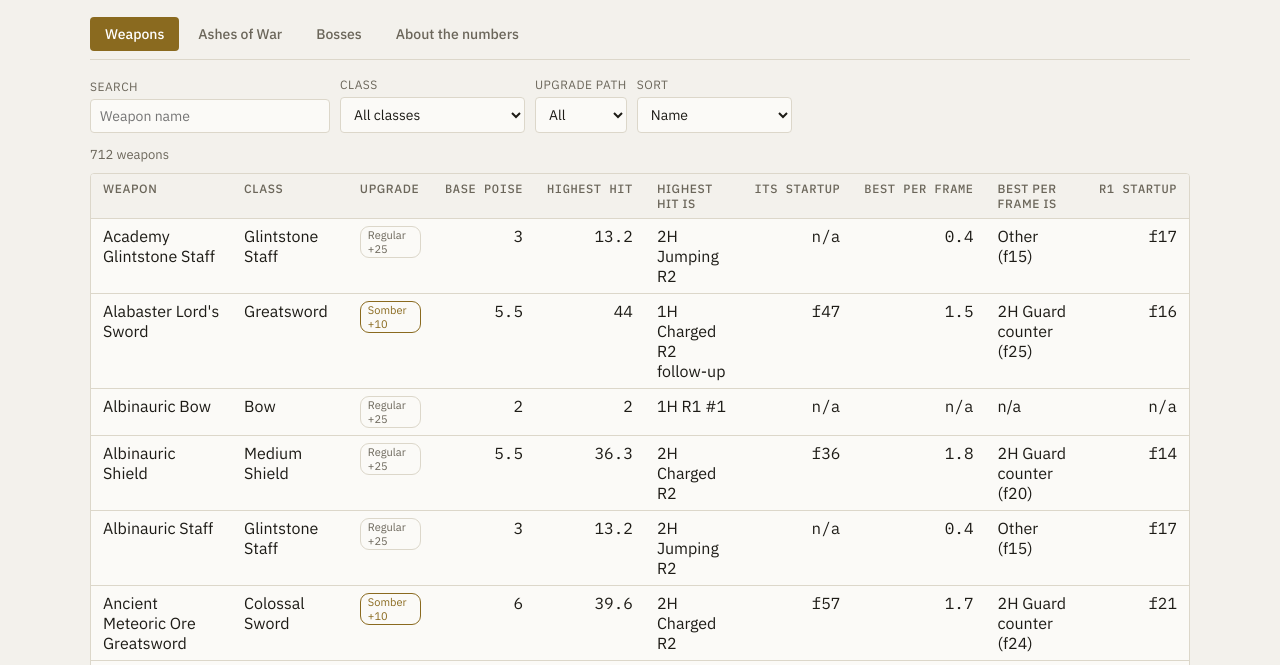
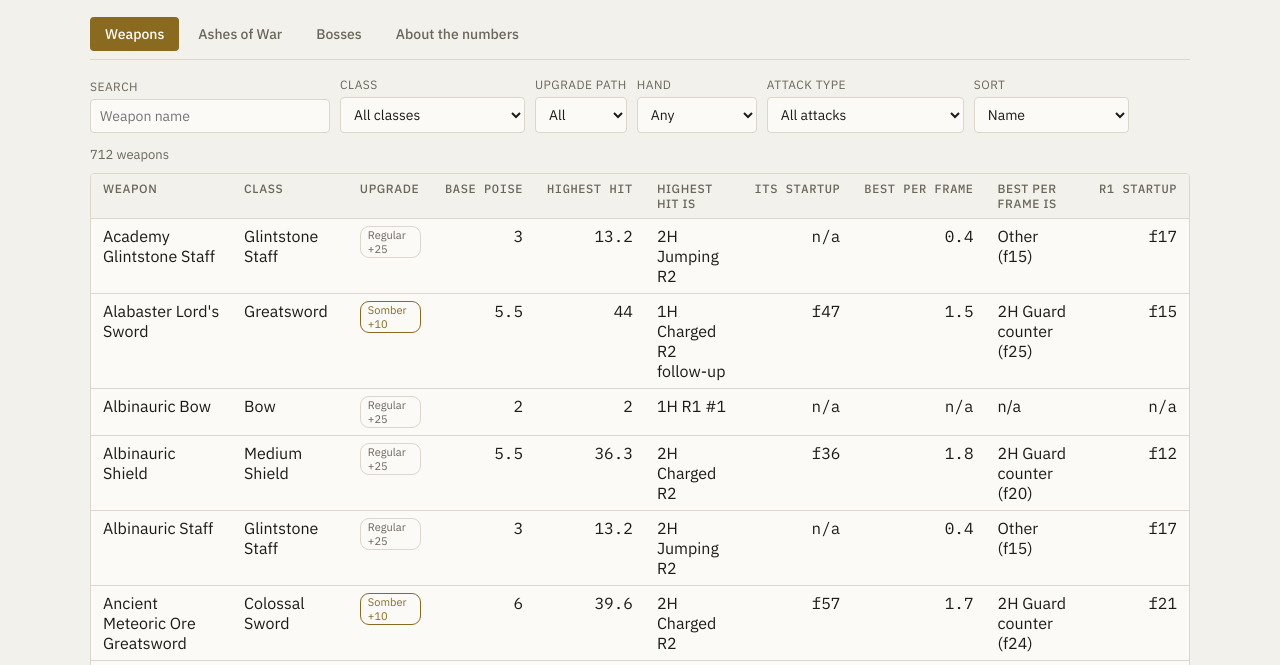
Before and after one commit to lazyloafs/eldenringpoise, a plain HTML site: page index.html in a window 1280 px wide. Shown: the part 131-796 px from the top of the page. Drawn offline with Linux system fonts and the light colour scheme.

Commit message:
Add hand and attack-type filters to the weapons tab
Co-Authored-By: Claude Sonnet 5.5 <noreply@anthropic.com>
Claude-Session: https://claude.ai/code/session_014dqCesAsDezLKZq3ccFGd3

```diff
--- a/index.html
+++ b/index.html
@@ -67,6 +67,8 @@ footer{margin-top:32px;color:var(--mute);font-size:12px}
 <label>Search<input type="search" id="wq" placeholder="Weapon name"></label>
 <label>Class<select id="wt"></select></label>
 <label>Upgrade path<select id="wu"><option value="">All</option><option>Regular</option><option>Somber</option></select></label>
+<label>Hand<select id="wh"><option value="">Any</option><option value="1H">One-handed</option><option value="2H">Two-handed</option></select></label>
+<label>Attack type<select id="wk"></select></label>
 <label>Sort<select id="ws"><option value="name">Name</option><option value="sa">Base poise</option><option value="max">Highest hit</option><option value="pf">Poise per frame</option><option value="r1">Fastest R1 startup</option><option value="fast">Fastest any attack</option></select></label>
 </div>
 <div class="count" id="wc"></div>
@@ -121,10 +123,10 @@ function lab(j){
   else if(h===4){name='Mounted / other';grp='Mounted and other';}
   else if(h===5){name='Riposte / backstab';grp='Ripostes and backstabs';}
   else {name='Other';grp='Other';}
-  return {grp,name:hand+name,hit:(h===1||h===3)&&u%5?hit:(h===0||h===2)&&u?null:1,j};
+  const kind=name.startsWith('R1 #')?'R1 (any chain hit)':name;return {grp,kind,hand:hand.trim(),name:hand+name,hit:(h===1||h===3)&&u%5?hit:(h===0||h===2)&&u?null:1,j};
 }
 function movesOf(w){let r=[];w.vs.forEach(v=>(D.movesets[v]||[]).forEach(m=>r.push(m)));return r}
-D.weapons.forEach(w=>{w.mv=movesOf(w);const t=topOf(w);w.max=t?t.p:0;w.topl=t?lbl(t):'—';w.topf=t&&t.f?t.f[0]:null;const q=pfOf(w);w.bpf=q?q.pf:0;w.bpfl=q?lbl(q)+' (f'+q.f[0]+')':'n/a';const r1=wrows(w).filter(x=>x.f&&(x.m[0]===0||x.m[0]===200));w.r1=r1.length?Math.min(...r1.map(x=>x.f[0])):null;w.fast=Math.min(999,...wrows(w).filter(x=>x.f).map(x=>x.f[0]));});
+D.weapons.forEach(w=>{w.mv=movesOf(w)});
 // tabs
 document.querySelectorAll('#tabs button').forEach(b=>b.onclick=()=>{
   document.querySelectorAll('#tabs button').forEach(x=>x.setAttribute('aria-selected',x===b));
@@ -136,7 +138,9 @@ const types=[...new Set(D.weapons.map(w=>w.type))].sort();
 $('#wt').innerHTML='<option value="">All classes</option>'+types.map(t=>`<option>${esc(t)}</option>`).join('');
 const FPS=30;
 function frOf(w,j){const f=D.frames[w.cat];const x=f&&f[j];return x&&x[0]>=3?x:null}
-function wrows(w){return w.mv.map(m=>{const p=P(w.sa,m[2],m[3]);const f=frOf(w,m[0]);return {m,p,l:lab(m[0]),f,pf:f?p/f[0]:0}}).filter(x=>x.p>0)}
+const FL={kind:'',hand:''};
+function wrows(w){return w.mv.map(m=>{const p=P(w.sa,m[2],m[3]);const f=frOf(w,m[0]);return {m,p,l:lab(m[0]),f,pf:f?p/f[0]:0}}).filter(x=>x.p>0&&(!FL.kind||x.l.kind===FL.kind)&&(!FL.hand||x.l.hand===FL.hand))}
+function calc(w){const t=topOf(w);w.max=t?t.p:0;w.topl=t?lbl(t):'—';w.topf=t&&t.f?t.f[0]:null;const q=pfOf(w);w.bpf=q?q.pf:0;w.bpfl=q?lbl(q)+' (f'+q.f[0]+')':'n/a';const r1=wrows(w).filter(x=>x.f&&x.l.kind==='R1 (any chain hit)');w.r1=r1.length?Math.min(...r1.map(x=>x.f[0])):null;w.fast=Math.min(999,...wrows(w).filter(x=>x.f).map(x=>x.f[0]));w.has=!!t}
 function topOf(w){const r=wrows(w);if(!r.length)return null;return r.reduce((a,b)=>b.p>a.p?b:a)}
 function pfOf(w){const r=wrows(w).filter(x=>x.f);if(!r.length)return null;return r.reduce((a,b)=>b.pf>a.pf?b:a)}
 function lbl(x){return x.l.name+(x.l.hit>1?', hit '+x.l.hit:'')}
@@ -144,12 +148,12 @@ const f1=x=>(Math.round(x*10)/10).toString();
 function frTxt(x){return x.f?('f'+x.f[0]+(x.f[1]>x.f[0]?'-'+x.f[1]:'')):'n/a'}
 function wmoves(w){
   const rows=wrows(w);
-  if(!rows.length)return '<span class="mute">No poise-dealing attacks found for this weapon.</span>';
+  if(!rows.length)return '<span class="mute">No poise-dealing attacks match the current filters.</span>';
   const top=topOf(w);
   const best=rows.slice().sort((a,b)=>b.p-a.p).slice(0,5);
   const bpf=rows.filter(x=>x.f).sort((a,b)=>b.pf-a.pf).slice(0,5);
   const mk=(L,k)=>'<table class="mini"><tbody>'+L.map((x,i)=>`<tr><td>${i+1}. ${esc(lbl(x))}</td><td class="n">${frTxt(x)}</td><td class="n"><b>${k==='pf'?f1(x.pf)+' /frame':fmt(x.p)}</b></td></tr>`).join('')+'</tbody></table>';
-  let h='<div class="two"><div><div class="sec">Highest poise damage</div>'+mk(best,'p')+'</div><div><div class="sec">Highest poise per startup frame</div>'+mk(bpf,'pf')+'</div></div>';
+  let h=(FL.kind||FL.hand?'<div class="mute" style="margin-bottom:8px">Showing only: '+esc((FL.hand?FL.hand+' ':'')+(FL.kind||'all attacks'))+'. Totals in the main table use the same filter.</div>':'')+'<div class="two"><div><div class="sec">Highest poise damage</div>'+mk(best,'p')+'</div><div><div class="sec">Highest poise per startup frame</div>'+mk(bpf,'pf')+'</div></div>';
   const g={};rows.forEach(x=>{(g[x.l.grp]=g[x.l.grp]||[]).push(x)});
   const order=['One-handed light','One-handed heavy and movement','Two-handed light','Two-handed heavy and movement','Mounted and other','Ripostes and backstabs','Other'];
   order.filter(k=>g[k]).forEach(k=>{
@@ -157,9 +161,13 @@ function wmoves(w){
     g[k].map(x=>{const m=x.m;return `<tr${x===top?' style="background:var(--hi)"':''}><td>${esc(x.l.name)}${m[5]?' <span class="tag som">unique</span>':''}${m[4]?' <span class="tag">bullet</span>':''}</td><td class="n">${x.l.hit||'–'}</td><td class="n mute">${m[0]}</td><td class="n">${x.f?'f'+x.f[0]:'n/a'}</td><td class="n">${x.f?'f'+x.f[1]:'n/a'}</td><td class="n"><b>${fmt(x.p)}</b></td><td class="n">${x.f?f1(x.pf):'n/a'}</td></tr>`}).join('')+'</tbody></table></div>';});
   return h+'<div class="mute" style="margin-top:8px;font-size:12px">Frames are at 30 per second, counted from the start of the attack animation. Startup is the frame the hit window opens, and active until is the frame it closes. Charged attacks include their charge animation, so their startup is long. Hits with n/a have no timing in the animation data. Poise per frame is poise divided by startup. The top attack is highlighted.</div>';
 }
-function renderW(){
+function fillKinds(){const c={};D.weapons.forEach(w=>w.mv.forEach(m=>{if(P(w.sa,m[2],m[3])>0){const k=lab(m[0]).kind;c[k]=(c[k]||0)+1}}));
+ const pref=['R1 (any chain hit)','R2','R2 follow-up','Charged R2','Charged R2 follow-up','Running R1','Charged Running R1','Rolling attack','Backstep attack','Jumping R1','Charged Jumping R1','Jumping R2','Charged Jumping R2','Guard counter','Charged Guard counter','Special attack','Charged Special attack'];
+ const ks=Object.keys(c).sort((a,b)=>{const i=pref.indexOf(a),j=pref.indexOf(b);return (i<0?99:i)-(j<0?99:j)||a.localeCompare(b)});
+ $('#wk').innerHTML='<option value="">All attacks</option>'+ks.map(k=>`<option>${esc(k)}</option>`).join('')}
+function renderW(){FL.kind=$('#wk').value;FL.hand=$('#wh').value;
   const q=$('#wq').value.toLowerCase(),t=$('#wt').value,u=$('#wu').value,s=$('#ws').value;
-  let L=D.weapons.filter(w=>(!q||w.name.toLowerCase().includes(q))&&(!t||w.type===t)&&(!u||w.up===u));
+  D.weapons.forEach(calc);let L=D.weapons.filter(w=>(FL.kind||FL.hand?w.has:true)&&(!q||w.name.toLowerCase().includes(q))&&(!t||w.type===t)&&(!u||w.up===u));
   L.sort(s==='name'?(a,b)=>a.name.localeCompare(b.name):s==='sa'?(a,b)=>b.sa-a.sa||a.name.localeCompare(b.name):s==='max'?(a,b)=>b.max-a.max||a.name.localeCompare(b.name):s==='pf'?(a,b)=>b.bpf-a.bpf||a.name.localeCompare(b.name):s==='r1'?(a,b)=>(a.r1||999)-(b.r1||999)||a.name.localeCompare(b.name):(a,b)=>a.fast-b.fast||a.name.localeCompare(b.name));
   $('#wc').textContent=L.length+' weapons';
   $('#wb').innerHTML=L.map((w,i)=>`<tr class="row" tabindex="0" data-i="${w.id}"><td>${esc(w.name)}</td><td>${esc(w.type)}</td><td><span class="tag ${w.up==='Somber'?'som':''}">${w.up}${w.maxLv?' +'+w.maxLv:''}</span></td><td class="n">${fmt(w.sa)}</td><td class="n">${fmt(w.max)}</td><td>${esc(w.topl)}</td><td class="n">${w.topf?'f'+w.topf:'n/a'}</td><td class="n">${w.bpf?f1(w.bpf):'n/a'}</td><td>${esc(w.bpfl)}</td><td class="n">${w.r1?'f'+w.r1:'n/a'}</td></tr>`).join('');
@@ -168,7 +176,7 @@ $('#wb').addEventListener('click',e=>{const r=e.target.closest('.row');if(!r)ret
   if(n&&n.classList.contains('det')){n.remove();return}
   const w=D.weapons.find(x=>x.id==r.dataset.i);const d=document.createElement('tr');d.className='det';d.innerHTML=`<td colspan="9">${wmoves(w)}</td>`;r.after(d)});
 $('#wb').addEventListener('keydown',e=>{if(e.key==='Enter'||e.key===' '){e.preventDefault();e.target.click()}});
-['wq','wt','wu','ws'].forEach(i=>$('#'+i).addEventListener('input',renderW));
+['wq','wt','wu','ws','wk','wh'].forEach(i=>$('#'+i).addEventListener('input',renderW));
 // ashes
 const aw=D.weapons.slice().sort((a,b)=>a.name.localeCompare(b.name));
 $('#aw').innerHTML=aw.map(w=>`<option value="${w.sa}" ${w.name==='Uchigatana'?'selected':''}>${esc(w.name)} (base ${fmt(w.sa)})</option>`).join('');
@@ -192,6 +200,6 @@ function renderB(){
   $('#bb').innerHTML=L.map(b=>`<tr><td>${esc(b.name)}</td><td class="n">${b.poise<0?'—':fmt(b.poise)}${b.poise>0?'<span class="bar" style="width:'+Math.min(120,b.poise)+'px"></span>':''}</td><td class="n">${b.rec<0?'—':fmt(b.rec)}</td><td class="n">${b.hp.toLocaleString()}</td><td class="mono mute">${b.ids.slice(0,3).join(', ')}${b.ids.length>3?' +'+(b.ids.length-3):''}</td></tr>`).join('');
 }
 ['bq','bs'].forEach(i=>$('#'+i).addEventListener('input',renderB));
-renderW();renderA();renderB();
+fillKinds();renderW();renderA();renderB();
 try{const h=location.hash.slice(1);const b=document.querySelector('#tabs button[data-t="'+h+'"]');if(b)b.click()}catch(e){}
 </script>
```
Also changed, not shown: tools/index.template.html (+17 -9 lines).
